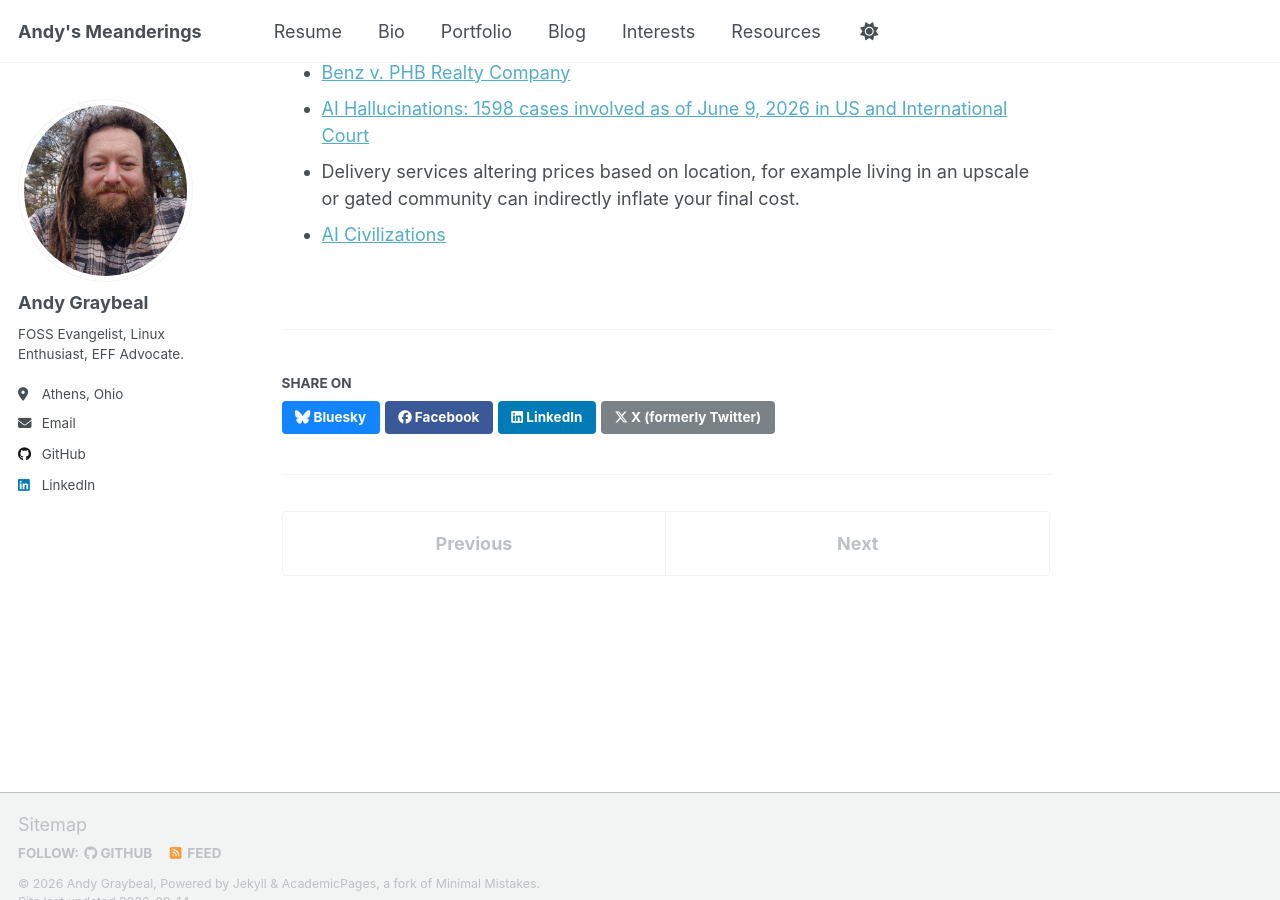
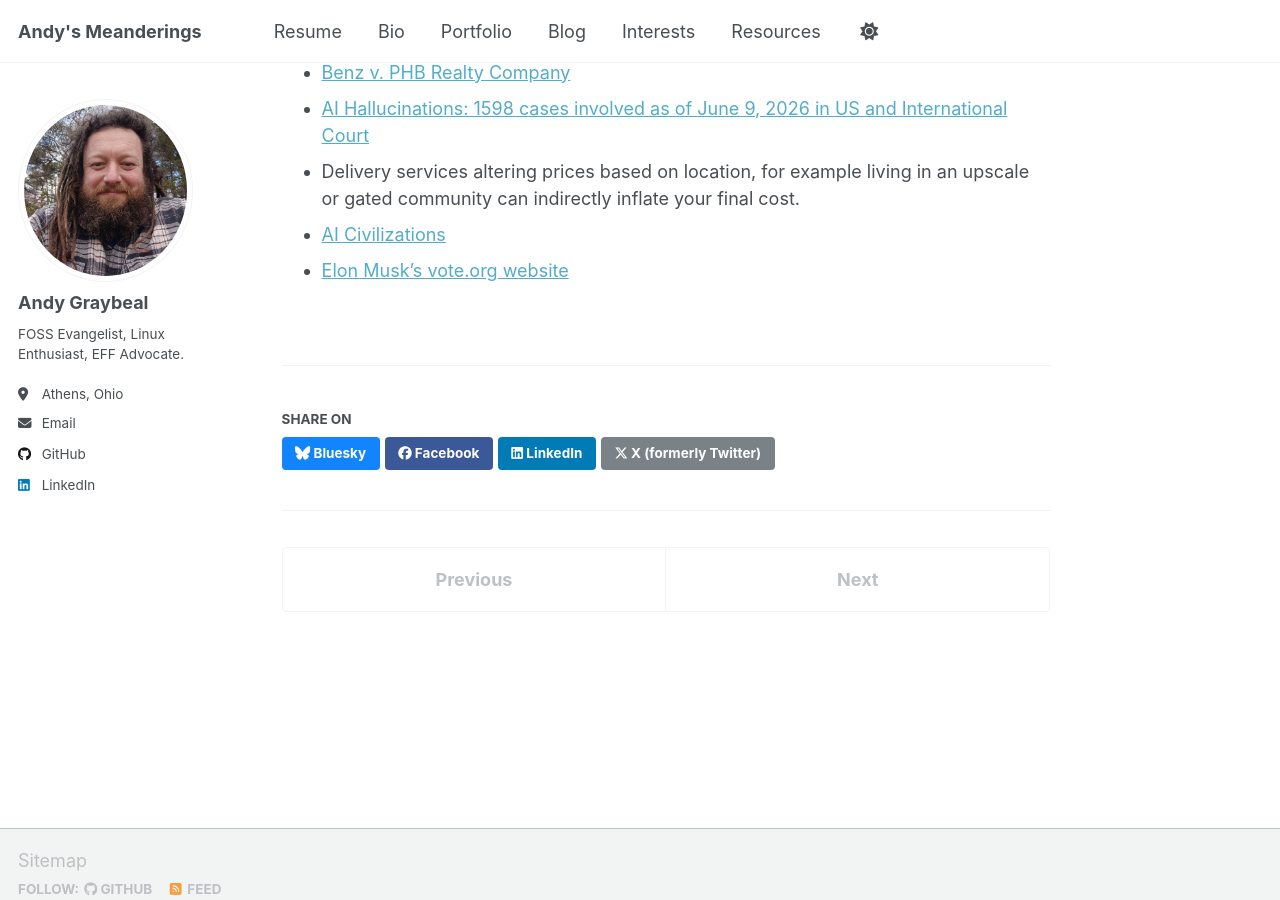
Before and after one commit to andy-graybeal/andy-graybeal.github.io, a Jekyll site: the page built from _portfolio/cybr-2100.md, in a window 1280 px wide and 900 px high, scrolled down 2714 px. Built offline with Jekyll 4.4.1, drawn with Linux system fonts in a browser that asks for light colours; a script that is not in the unit is left out.

Commit message:
Add link to Elon Musk's vote.org website

```diff
--- a/_portfolio/cybr-2100.md
+++ b/_portfolio/cybr-2100.md
@@ -83,3 +83,4 @@ I am a systems and network administrator with extensive hands-on experience supp
 - [AI Hallucinations: 1598 cases involved as of June 9, 2026 in US and International Court](https://www.haqq.ai/blog/ai-legal-hallucination-audit)
 - Delivery services altering prices based on location, for example living in an upscale or gated community can indirectly inflate your final cost.
 - [AI Civilizations](https://www.dwarkesh.com/p/openai-huggingface)
+- [Elon Musk's vote.org website](https://electionlawblog.org/2026/the-hidden-dangers-of-musks-votesafe-org/)
```
